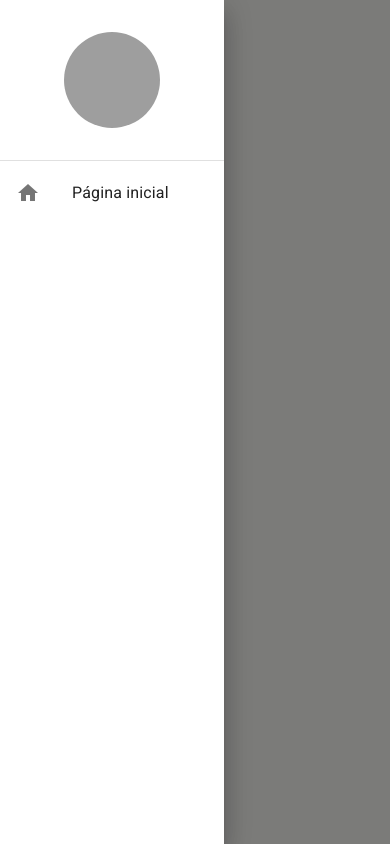
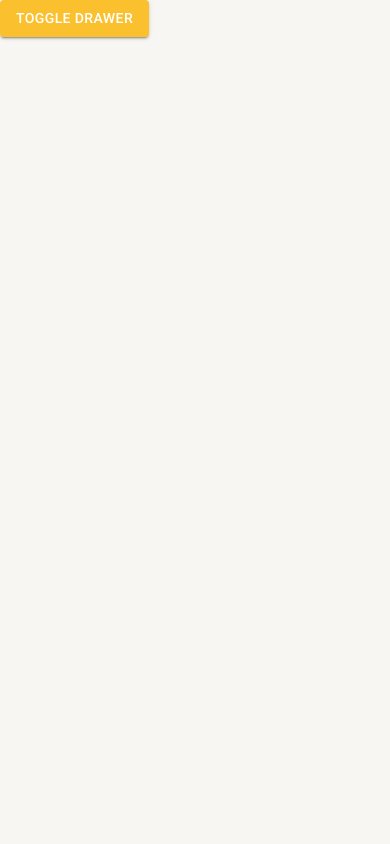
Before and after one commit to douglasdamasceno/Dashboard-com-Material-UI, a React (Create React App) app: page / in a window 390 px wide. Built offline with nearby package versions, Linux system fonts and the light colour scheme; grey boxes are pictures that could not be loaded.

Commit message:
feat: responsividade do sidemenu

```diff
--- a/src/App.tsx
+++ b/src/App.tsx
@@ -1,5 +1,5 @@
 
-import { AppThemeProvider } from './shared/contexts';
+import { AppThemeProvider, DrawerProvider } from './shared/contexts';
 import { BrowserRouter } from 'react-router-dom';
 import AppRoute from './routes';
 import { SideMenu } from './shared/components';
@@ -7,11 +7,15 @@
 export default  function App() {
   return (
     <AppThemeProvider>
-      <BrowserRouter>
-        <SideMenu>
-          <AppRoute />
-        </SideMenu>
-      </BrowserRouter>
+      <DrawerProvider>
+        <BrowserRouter>
+
+          <SideMenu>
+            <AppRoute />
+          </SideMenu>
+
+        </BrowserRouter>
+      </DrawerProvider>
     </AppThemeProvider>
   );
 }
--- a/src/routes/index.tsx
+++ b/src/routes/index.tsx
@@ -1,13 +1,13 @@
 import { Route, Routes } from "react-router-dom";
 import {Button} from '@mui/material';
-import {useAppThemeContext} from '../shared/contexts';
+import {useDrawerContext} from '../shared/contexts';
 
 export default function AppRoute(){
-    const {toggleTheme} = useAppThemeContext();
+    const {toggleDrawerOpen} = useDrawerContext();
     return(
 
         <Routes>
-            <Route path="/" element={<Button onClick={toggleTheme} variant='contained' color="primary">Teste</Button>} />
+            <Route path="/" element={<Button onClick={toggleDrawerOpen} variant='contained' color="primary">Toggle Drawer</Button>} />
         </Routes>
     )
 };
--- a/src/shared/components/SideMenu/index.tsx
+++ b/src/shared/components/SideMenu/index.tsx
@@ -1,6 +1,7 @@
 import { Avatar, Divider, Drawer, Icon, List, ListItemButton, ListItemIcon, ListItemText, useMediaQuery, useTheme } from '@mui/material';
 import { Box } from '@mui/system';
 import {ReactNode} from 'react';
+import { useDrawerContext } from '../../contexts';
 
 interface IProps {
     children:ReactNode;
@@ -10,9 +11,15 @@
   const theme = useTheme();
   const isSmDown = useMediaQuery(theme.breakpoints.down('sm'));
 
+  const {isDrawerOpen,toggleDrawerOpen} = useDrawerContext();
+
   return (
       <>
-        <Drawer open={true} variant={isSmDown ? 'temporary': 'permanent'}>
+        <Drawer
+          open={isDrawerOpen}
+          variant={isSmDown ? 'temporary': 'permanent'}
+          onClose={toggleDrawerOpen}
+        >
           <Box
             width={theme.spacing(28)}
             display='flex'
--- /dev/null
+++ b/src/shared/contexts/DrawerContext.tsx
@@ -0,0 +1,32 @@
+
+import {ReactNode,createContext,useCallback,useContext,useMemo,useState} from 'react';
+
+interface IDrawerContextData{
+    isDrawerOpen:boolean;
+    toggleDrawerOpen: ()=> void;
+}
+interface IContextProviderProps {
+   children:ReactNode;
+}
+
+const DrawerContext = createContext({} as IDrawerContextData);
+
+export const useDrawerContext = ()=> {
+    return useContext(DrawerContext);
+}
+
+export const DrawerProvider = ({children }:IContextProviderProps) =>{
+    const [isDrawerOpen,setIsDrawerOpen] = useState(false);
+
+    const toggleDrawerOpen = useCallback(()=>{
+        setIsDrawerOpen(oldDrawerOpen => !oldDrawerOpen);
+    },[]);
+
+
+
+    return(
+        <DrawerContext.Provider value={{ isDrawerOpen, toggleDrawerOpen}}>
+            {children}
+        </DrawerContext.Provider>
+    )
+}
--- a/src/shared/contexts/index.ts
+++ b/src/shared/contexts/index.ts
@@ -1 +1,2 @@
 export * from "./ThemeContext";
+export * from "./DrawerContext";
```
